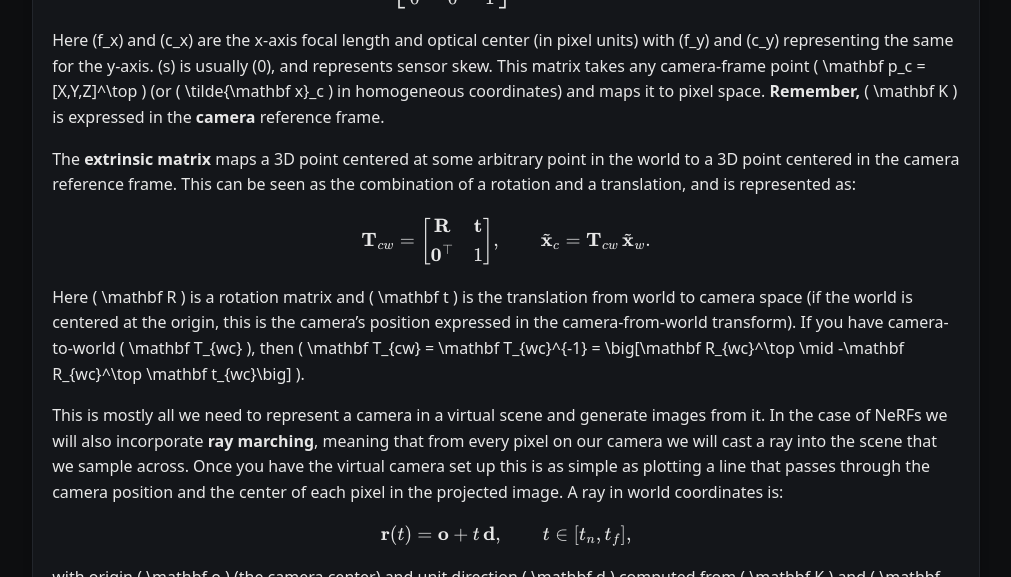
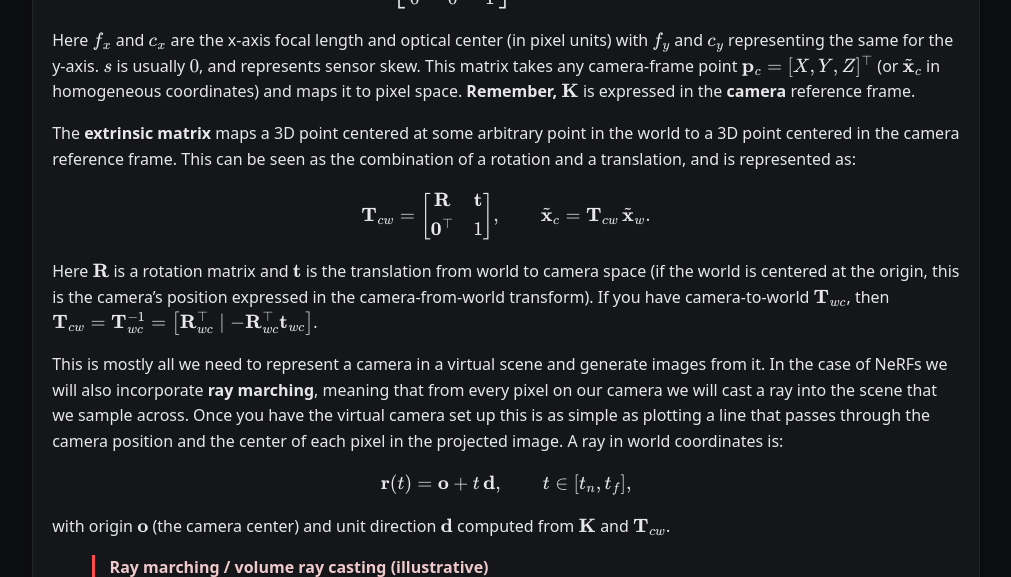
Before and after one commit to Logggy/Loggy-NeRFs, a Jekyll site: the page built from docs/nerfs.md, in a window 1280 px wide and 1400 px high, scrolled down 1641 px, cut to the strip 0-577 px from the top of the window. Shown: the whole strip, without its empty margins (134-1145 px from the left). Built offline with Jekyll 4.4.1, drawn with Linux system fonts in a browser that asks for light colours; some of the changed text lies outside the part shown.

Commit message:
fixed equations

```diff
--- a/docs/nerfs.md
+++ b/docs/nerfs.md
@@ -16,7 +16,7 @@ If you want to truly understand what a NeRF is and how they work, then you shoul
 
 The basic idea of the first NeRF model itself is pretty simple: every point in space has the potential to interact with light in some way, and we can use a neural network to approximate it. This makes NeRF a **volumetric renderer**, since it assumes that there are points anywhere in space that can emit or absorb light. You can compare this to other methods you know, one of the most popular being **surface-based renderers**, which use meshes (often triangles) to represent surfaces in a 3D scene which can then be illuminated and transformed to a 2D image (this is how most video games work).
 
-The neural network in a NeRF model learns a continuous representation for the underlying radiance field, mapping each point in space to a position-dependent density value \( \sigma(\mathbf{x}) \) and a position- and view-dependent color value \( \mathbf{c}(\mathbf{x}, \mathbf{d}) \). In other words, NeRF takes a **5D input** (3D position \( \mathbf{x} \) and 2D direction on the sphere \( \mathbf{d} \)) and predicts density and color. This covers the “3D” representation of the scene, but all the images we view on our monitors are 2D, so we need a rendering step to get pixels from the field.
+The neural network in a NeRF model learns a continuous representation for the underlying radiance field, mapping each point in space to a position-dependent density value $$\sigma(\mathbf{x})$$ and a position- and view-dependent color value $$\mathbf{c}(\mathbf{x}, \mathbf{d})$$. In other words, NeRF takes a **5D input** (3D position $$\mathbf{x}$$ and 2D direction on the sphere $$\mathbf{d}$$) and predicts density and color. This covers the “3D” representation of the scene, but all the images we view on our monitors are 2D, so we need a rendering step to get pixels from the field.
 
 #### Virtual Cameras
 
@@ -39,7 +39,7 @@ f_x & s & c_x\\
 \tilde{\mathbf p}_{\text{pix}} \propto \mathbf K\,\tilde{\mathbf x}_c .
 $$
 
-Here \(f_x\) and \(c_x\) are the x-axis focal length and optical center (in pixel units) with \(f_y\) and \(c_y\) representing the same for the y-axis. \(s\) is usually \(0\), and represents sensor skew. This matrix takes any camera-frame point \( \mathbf p_c = [X,Y,Z]^\top \) (or \( \tilde{\mathbf x}_c \) in homogeneous coordinates) and maps it to pixel space. **Remember,** \( \mathbf K \) is expressed in the **camera** reference frame.
+Here $$f_x$$ and $$c_x$$ are the x-axis focal length and optical center (in pixel units) with $$f_y$$ and $$c_y$$ representing the same for the y-axis. $$s$$ is usually $$0$$, and represents sensor skew. This matrix takes any camera-frame point $$ \mathbf p_c = [X,Y,Z]^\top $$ (or $$ \tilde{\mathbf x}_c $$ in homogeneous coordinates) and maps it to pixel space. **Remember,** $$ \mathbf K $$ is expressed in the **camera** reference frame.
 
 The **extrinsic matrix** maps a 3D point centered at some arbitrary point in the world to a 3D point centered in the camera reference frame. This can be seen as the combination of a rotation and a translation, and is represented as:
 
@@ -53,7 +53,7 @@ $$
 \tilde{\mathbf x}_c = \mathbf T_{cw}\,\tilde{\mathbf x}_w .
 $$
 
-Here \( \mathbf R \) is a rotation matrix and \( \mathbf t \) is the translation from world to camera space (if the world is centered at the origin, this is the camera’s position expressed in the camera-from-world transform). If you have camera-to-world \( \mathbf T_{wc} \), then \( \mathbf T_{cw} = \mathbf T_{wc}^{-1} = \big[\mathbf R_{wc}^\top \mid -\mathbf R_{wc}^\top \mathbf t_{wc}\big] \).
+Here $$\mathbf R$$ is a rotation matrix and $$\mathbf t$$ is the translation from world to camera space (if the world is centered at the origin, this is the camera’s position expressed in the camera-from-world transform). If you have camera-to-world $$ \mathbf T_{wc} $$, then $$ \mathbf T_{cw} = \mathbf T_{wc}^{-1} = \big[\mathbf R_{wc}^\top \mid -\mathbf R_{wc}^\top \mathbf t_{wc}\big] $$.
 
 This is mostly all we need to represent a camera in a virtual scene and generate images from it. In the case of NeRFs we will also incorporate **ray marching**, meaning that from every pixel on our camera we will cast a ray into the scene that we sample across. Once you have the virtual camera set up this is as simple as plotting a line that passes through the camera position and the center of each pixel in the projected image. A ray in world coordinates is:
 
@@ -61,7 +61,7 @@ $$
 \mathbf r(t) = \mathbf o + t\,\mathbf d, \qquad t \in [t_n, t_f],
 $$
 
-with origin \( \mathbf o \) (the camera center) and unit direction \( \mathbf d \) computed from \( \mathbf K \) and \( \mathbf T_{cw} \).
+with origin $$ \mathbf o $$ (the camera center) and unit direction $$ \mathbf d $$ computed from $$ \mathbf K $$ and $$ \mathbf T_{cw} $$.
 
 > **Ray marching / volume ray casting (illustrative)**
 >
@@ -82,7 +82,7 @@ T(t)\,\sigma\!\big(\mathbf r(t)\big)\,
 T(t) = \exp\!\Big(-\!\!\int_{t_n}^{t} \sigma\!\big(\mathbf r(s)\big)\,ds\Big).
 $$
 
-where \( t_n \) and \( t_f \) are the near and far bounds along a ray, \( T(t) \) is the **accumulated transmittance** (the probability a ray travels from \( t_n \) to \( t \) without hitting another particle), \( \mathbf r(t) \) is the camera ray characterized by origin \( \mathbf o \), direction \( \mathbf d \) and length \( t \) \((\mathbf r(t)=\mathbf o + t\,\mathbf d)\), \( \sigma(\mathbf r(t)) \) is the position-dependent density, and \( \mathbf c(\mathbf r(t), \mathbf d) \) is the position- and view-dependent color.
+where $$t_n$$ and $$t_f$$ are the near and far bounds along a ray, $$T(t)$$ is the **accumulated transmittance** (the probability a ray travels from $$t_n$$ to $$t$$ without hitting another particle), $$\mathbf r(t)$$ is the camera ray characterized by origin $$\mathbf o$$, direction $$\mathbf d$$ and length $$t$$ $$(\mathbf r(t)=\mathbf o + t\,\mathbf d)$$, $$\sigma(\mathbf r(t))$$ is the position-dependent density, and $$\mathbf c(\mathbf r(t), \mathbf d)$$ is the position- and view-dependent color.
 
 Sadly we cannot do this exactly in practice, as it would require infinite sampling, so we instead estimate it using **quadrature with stratified sampling** (consult Mildenhall et al., 2020). In the end we are able to estimate the color values of rays using:
 
@@ -98,7 +98,7 @@ $$
 \Delta_i = t_{i+1}-t_i .
 $$
 
-where \( \Delta_i \) is the distance between adjacent samples, \( \sigma_i=\sigma(\mathbf r(t_i)) \), and \( \mathbf c_i=\mathbf c(\mathbf r(t_i),\mathbf d) \).
+where $$\Delta_i$$ is the distance between adjacent samples, $$\sigma_i=\sigma(\mathbf r(t_i))$$, and $$\mathbf c_i=\mathbf c(\mathbf r(t_i),\mathbf d)$$.
 
 To recap, we have a way to represent the color and density at each point in these scenes, and using the rays cast from our virtual cameras we can now approximate full images from these scenes! To optimize this network we randomly sample and approximate rays from many different images and compare them to their ground truth pixel counterparts, constructing a loss function from their mean squared error. In the end the loss function looks like this:
 
@@ -122,7 +122,7 @@ $$
 $$
 
 The final addition is a **hierarchical volume sampling** method. Without any guidance as to where we sample along our rays, there's a good chance that most of them land in empty space, harming reconstruction quality and slowing training time. NeRF (2020) guides sampling by simultaneously training two NeRF fields, one **coarse** and one **fine**. Using the outputs from the coarse NeRF we construct a PDF along the ray representing where density likely is and isn’t. By sampling additionally from this PDF and including these new samples, then running a **fine** NeRF pass, we greatly increase the number of meaningful samples per step, boosting reconstruction accuracy and convergence speed. Modern models use a flavor of this called a **proposal network**. In essence, proposal networks attempt to predict where density in the scene is, and optimize themselves by comparing their approximated density outputs to those produced by the NeRF. When these networks learn where the objects present in a scene are, it allows us to consistently sample at or near where we want to (as opposed to empty space). A common weight used for this PDF is
-\( w_i = T_i\,\alpha_i \).
+$$w_i = T_i\,\alpha_i$$.
 
 ## More NeRFs
 
@@ -140,7 +140,7 @@ Vanilla NeRF was just the beginning in 2020, and nowadays there are MANY models,
   Paper: https://arxiv.org/abs/2201.05989 · Project: https://nvlabs.github.io/instant-ngp/
 - **Mip-NeRF 360 (2022)** — Robust unbounded scene optimization introducing a number of changes, namely the now-standard proposal network.
   Abs: https://arxiv.org/abs/2111.12077 · PDF: https://openaccess.thecvf.com/content/CVPR2022/papers/Barron_Mip-NeRF_360_Unbounded_Anti-Aliased_Neural_Radiance_Fields_CVPR_2022_paper.pdf
-- **K-Planes (2023)** — Uses \(d \choose 2\) planes to represent a radiance field, allowing for 4D representation of NeRFs (time-varying scenes), while remaining competitive on static 3D scenes.
+- **K-Planes (2023)** — Uses $$d \choose 2$$ planes to represent a radiance field, allowing for 4D representation of NeRFs (time-varying scenes), while remaining competitive on static 3D scenes.
   Paper: https://arxiv.org/abs/2301.10241 · Project: https://sarafridov.github.io/K-Planes/
 - **Zip-NeRF (2023)** — Builds on Mip-NeRF 360 while incorporating Instant-NGP-style advances, achieving much faster training on unbounded scenes.
   Paper: https://arxiv.org/abs/2304.06706 · PDF: https://openaccess.thecvf.com/content/ICCV2023/papers/Barron_Zip-NeRF_Anti-Aliased_Grid-Based_Neural_Radiance_Fields_ICCV_2023_paper.pdf
```
